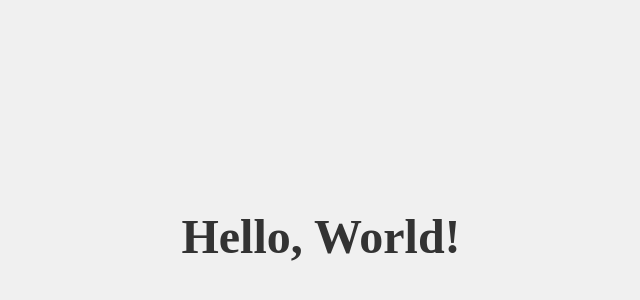
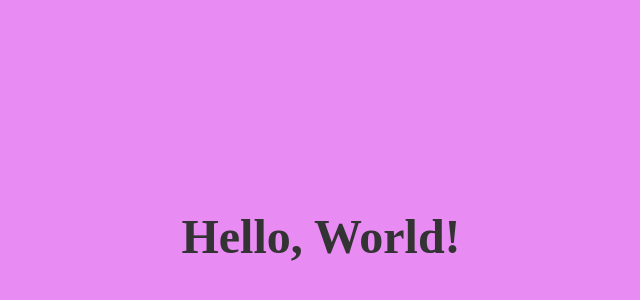
Before and after one commit to AlexeyKiselyov/jenkins-test, a plain HTML site: page html/index.html in a window 1280 px wide. Shown: the part 164-464 px from the top of the page, without its empty margins (319-959 px from the left). Drawn offline with Linux system fonts and the light colour scheme.

Commit message:
changes background colour

```diff
--- a/html/index.html
+++ b/html/index.html
@@ -11,7 +11,7 @@
         align-items: center;
         height: 100vh;
         margin: 0;
-        background-color: #f0f0f0;
+        background-color: #e88bf3;
       }
 
       h1 {
```
